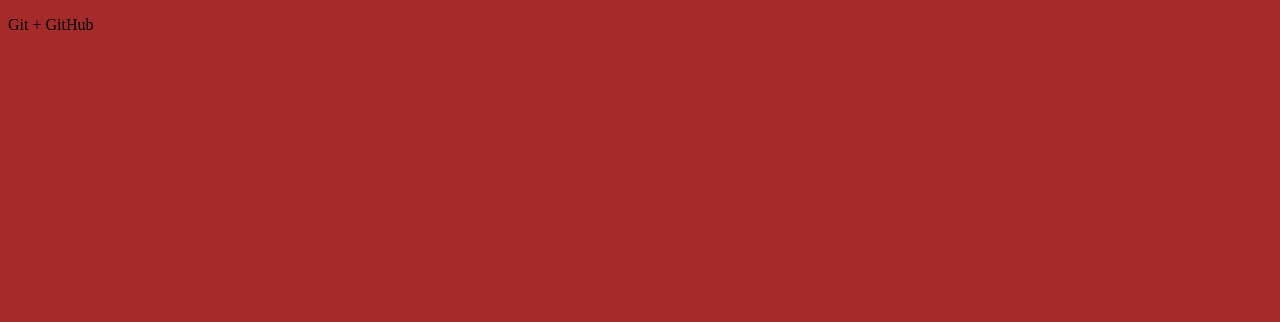
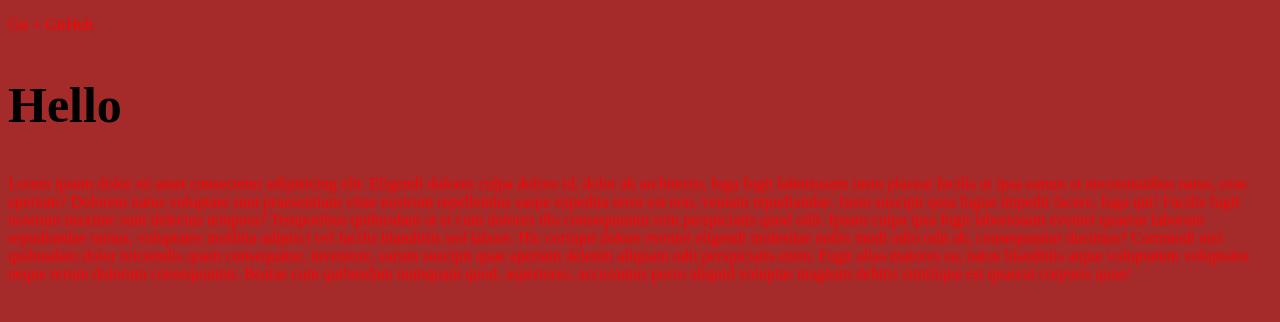
Before and after one commit to dmitrii-js/gittest, a plain HTML site: page index.html in a window 1280 px wide. Drawn offline with Linux system fonts and the light colour scheme.

Commit message:
Наши первые изменения

```diff
--- a/CSS/main.css
+++ b/CSS/main.css
@@ -1,3 +1,10 @@
 body {
   background-color: brown;
 }
+
+p {
+  color: red;
+}
+h2 {
+  font-size: 50px;
+}
--- a/index.html
+++ b/index.html
@@ -8,5 +8,24 @@
   </head>
   <body>
     <p>Git + GitHub</p>
+    <h2>Hello</h2>
+    <p>
+      Lorem ipsum dolor sit amet consectetur adipisicing elit. Eligendi dolores
+      culpa dolore id, dolor ab architecto, fuga fugit laboriosam iusto placeat
+      facilis ut ipsa earum et necessitatibus natus, esse aperiam? Dolorem natus
+      voluptate sunt praesentium vitae nostrum repellendus saepe expedita error
+      est non, veniam repudiandae. Iusto suscipit quia fugiat impedit facere,
+      fuga qui! Facilis fugit nostrum maxime sunt delectus tempora? Temporibus
+      quibusdam at et cum dolores illo consequuntur rem perspiciatis quod odit.
+      Ipsam culpa ipsa fugit laboriosam eveniet quaerat laborum repudiandae
+      minus, voluptates mollitia adipisci vel facilis blanditiis sed labore. Hic
+      corrupti dolore eveniet eligendi molestiae nobis modi odio odit ab,
+      consequuntur ducimus? Commodi nisi quibusdam dolor reiciendis quam
+      consequatur, inventore, earum suscipit quae aperiam deleniti aliquam odit
+      perspiciatis enim. Fugit alias maiores ea, natus blanditiis atque
+      voluptatum voluptates neque rerum dolorum consequuntur. Beatae cum
+      quibusdam numquam quod, asperiores, accusamus porro aliquid voluptas
+      magnam debitis similique est quaerat corporis quae!
+    </p>
   </body>
 </html>
```
